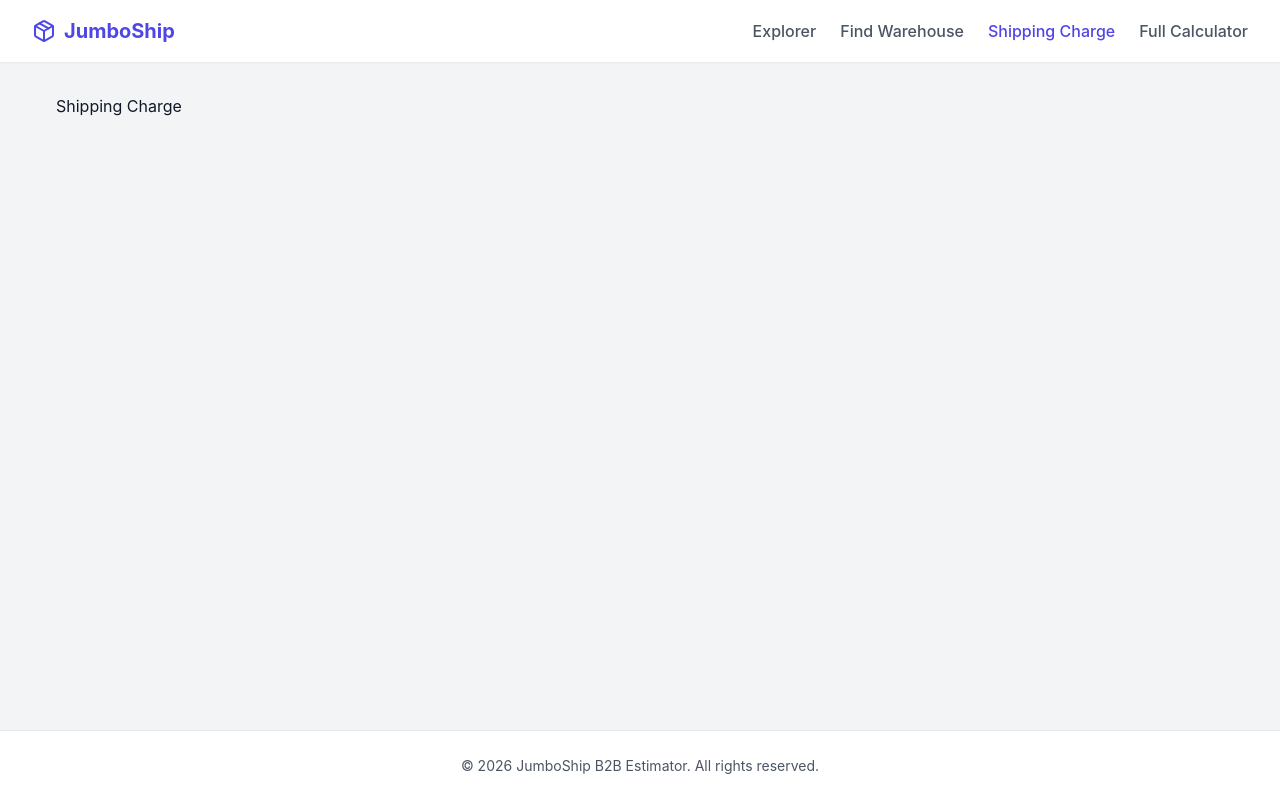
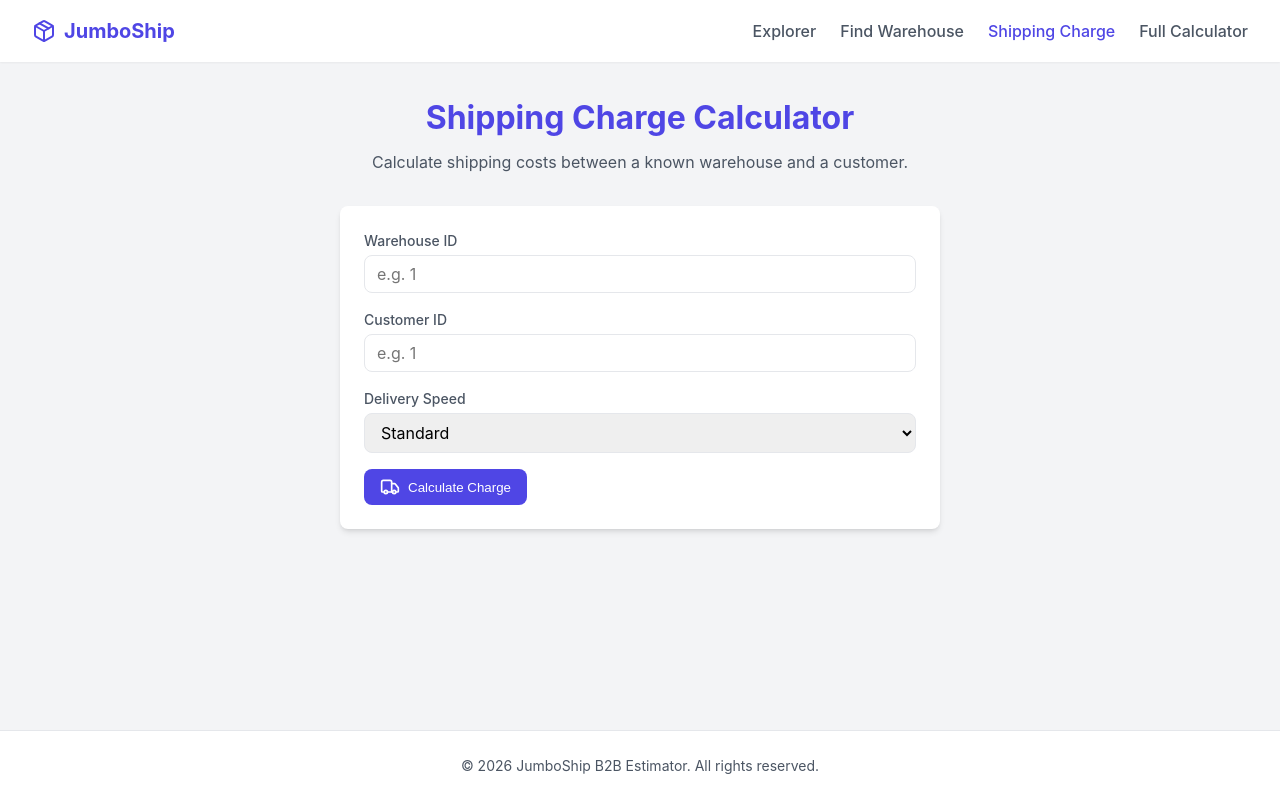
Before and after one commit to Siddharth-Nama/jumbotail_assessment, a React app in the folder frontend/: page /shipping-charge in a window 1280 px wide. Built offline with nearby package versions, Linux system fonts and the light colour scheme; the HTML template or start-up script is replaced by a standard one.

Commit message:
T30: Create Shipping Charge Calculator page and wire to router

```diff
--- a/frontend/src/App.jsx
+++ b/frontend/src/App.jsx
@@ -2,6 +2,7 @@ import { Routes, Route } from 'react-router-dom';
 import Layout from './components/Layout';
 import Home from './pages/Home';
 import FindWarehouse from './pages/FindWarehouse';
+import ShippingCharge from './pages/ShippingCharge';
 
 function App() {
   return (
@@ -9,7 +10,7 @@ function App() {
       <Route path="/" element={<Layout />}>
         <Route index element={<Home />} />
         <Route path="nearest-warehouse" element={<FindWarehouse />} />
-        <Route path="shipping-charge" element={<div>Shipping Charge</div>} />
+        <Route path="shipping-charge" element={<ShippingCharge />} />
         <Route path="calculator" element={<div>Estimator Calculator</div>} />
         <Route path="explorer" element={<div>Entities Explorer</div>} />
       </Route>
--- /dev/null
+++ b/frontend/src/pages/ShippingCharge.jsx
@@ -0,0 +1,104 @@
+import { useState } from 'react';
+import { getShippingCharge } from '../services/api';
+import { Truck, Loader2 } from 'lucide-react';
+import '../forms.css';
+
+const ShippingCharge = () => {
+  const [warehouseId, setWarehouseId] = useState('');
+  const [customerId, setCustomerId] = useState('');
+  const [deliverySpeed, setDeliverySpeed] = useState('standard');
+  const [result, setResult] = useState(null);
+  const [loading, setLoading] = useState(false);
+  const [error, setError] = useState('');
+
+  const handleCalculate = async (e) => {
+    e.preventDefault();
+    if (!warehouseId || !customerId) return;
+
+    setLoading(true);
+    setError('');
+    setResult(null);
+
+    try {
+      const data = await getShippingCharge(warehouseId, customerId, deliverySpeed);
+      setResult(data);
+    } catch (err) {
+      setError(err.response?.data?.error || 'Failed to calculate shipping charge');
+    } finally {
+      setLoading(false);
+    }
+  };
+
+  return (
+    <div className="page-container">
+      <header className="page-header">
+        <h2>Shipping Charge Calculator</h2>
+        <p>Calculate shipping costs between a known warehouse and a customer.</p>
+      </header>
+
+      <div className="form-card card">
+        <form onSubmit={handleCalculate}>
+          <div className="input-group">
+            <label className="input-label">Warehouse ID</label>
+            <input
+              type="number"
+              className="input-field"
+              value={warehouseId}
+              onChange={(e) => setWarehouseId(e.target.value)}
+              placeholder="e.g. 1"
+              required
+            />
+          </div>
+          <div className="input-group">
+            <label className="input-label">Customer ID</label>
+            <input
+              type="number"
+              className="input-field"
+              value={customerId}
+              onChange={(e) => setCustomerId(e.target.value)}
+              placeholder="e.g. 1"
+              required
+            />
+          </div>
+          <div className="input-group">
+            <label className="input-label">Delivery Speed</label>
+            <select
+              className="input-field"
+              value={deliverySpeed}
+              onChange={(e) => setDeliverySpeed(e.target.value)}
+            >
+              <option value="standard">Standard</option>
+              <option value="express">Express</option>
+            </select>
+          </div>
+          <button type="submit" className="btn btn-primary" disabled={loading}>
+            {loading ? <Loader2 className="animate-spin" size={20} /> : <Truck size={20} />}
+            Calculate Charge
+          </button>
+        </form>
+      </div>
+
+      {error && (
+        <div className="error-message card">
+          <p>{error}</p>
+        </div>
+      )}
+
+      {result && (
+        <div className="result-card card">
+          <h3>Total Charge: ₹{result.shippingCharge}</h3>
+          <div className="result-details">
+            <p><strong>Distance:</strong> {result.breakdown.distance_km} km</p>
+            <p><strong>Transport Mode:</strong> {result.breakdown.transport_mode}</p>
+            <p><strong>Base Transport Charge:</strong> ₹{result.breakdown.base_charge}</p>
+            <p><strong>Delivery Speed:</strong> {result.breakdown.delivery_speed}</p>
+            <p><strong>Surcharge (Express):</strong> ₹{result.breakdown.express_charge}</p>
+            <p><strong>Standard Courier Fee:</strong> ₹{result.breakdown.standard_courier_charge}</p>
+          </div>
+        </div>
+      )}
+    </div>
+  );
+};
+
+export default ShippingCharge;
```
